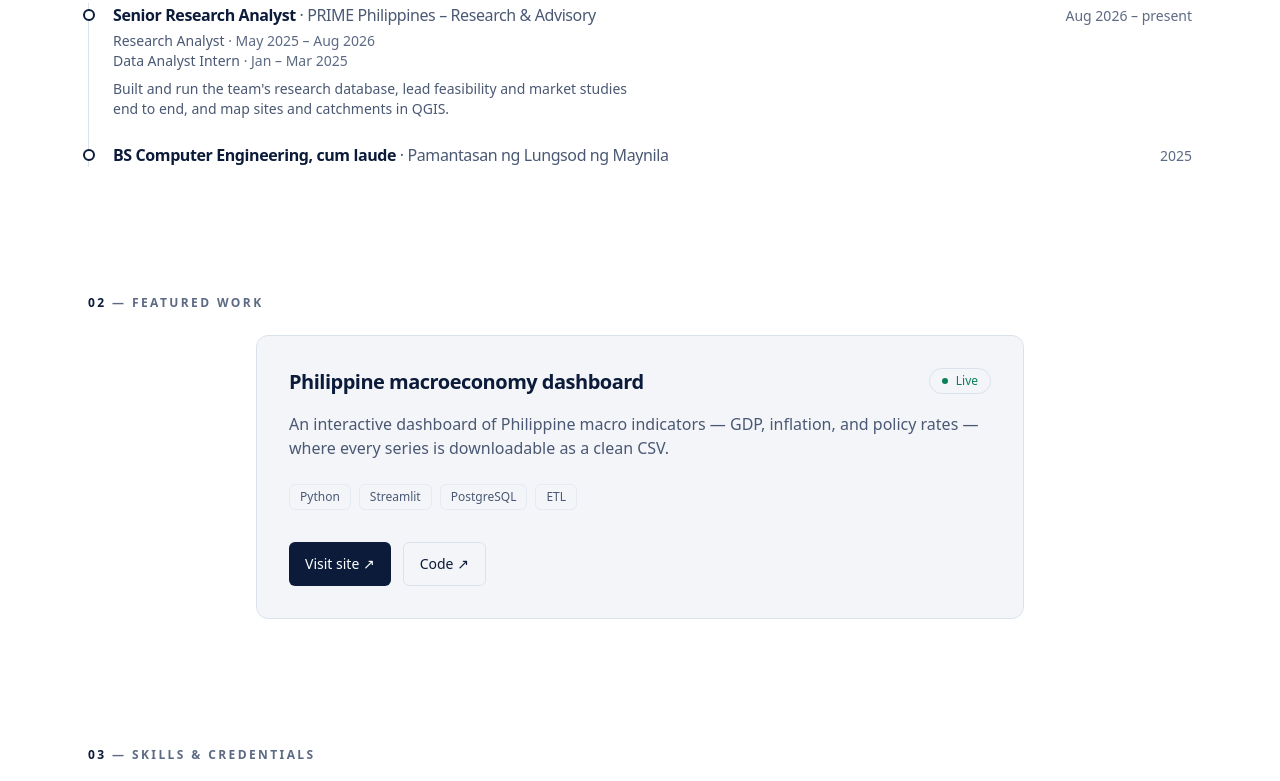
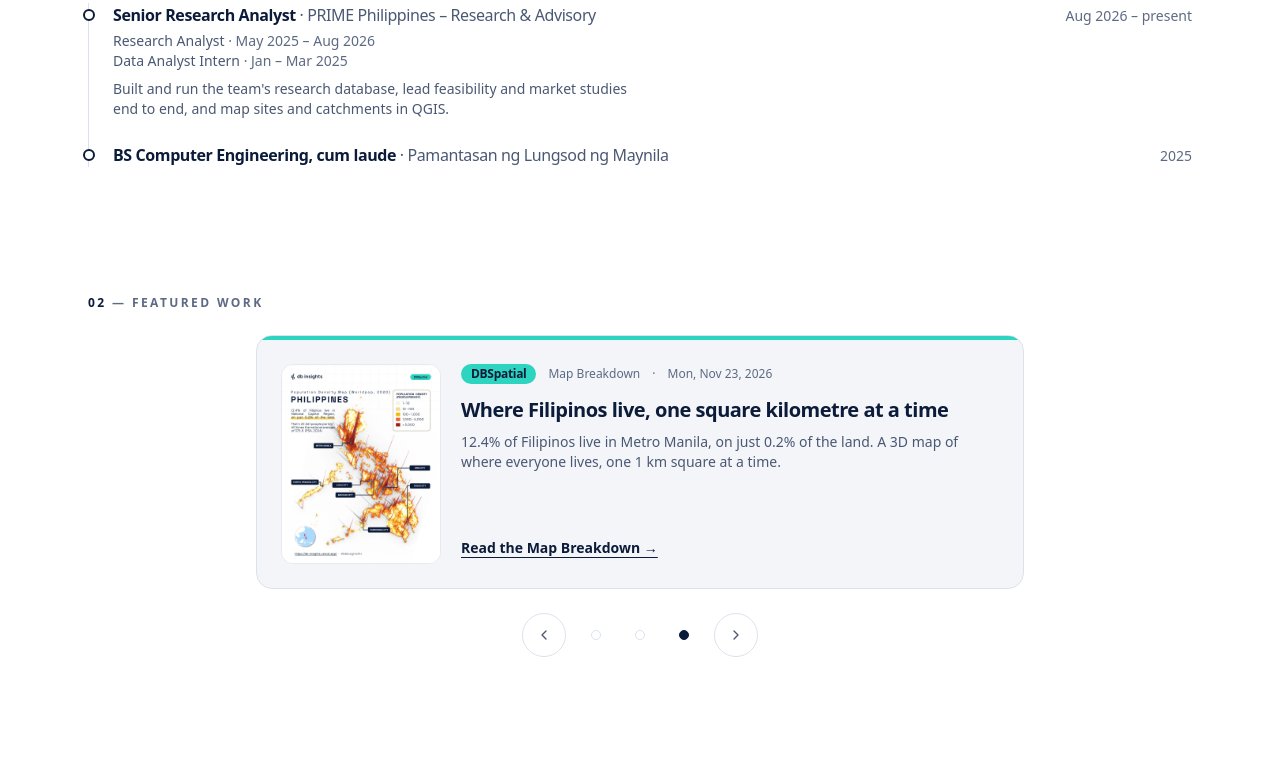
Before and after one commit to DaryllBanal1030/db-insights, an Astro site: page /about in a window 1280 px wide. Shown: the part 402-1183 px from the top of the page. Built offline with nearby package versions, Linux system fonts and the light colour scheme; Astro itself is replaced by a stand-in of ours; a web font is replaced by a local one.

Commit message:
Featured work: one slide per Sub-brand; archive the macro dashboard
/about's Featured work carousel now shows the newest post from DBSpatial,
DBAnalytics and DBAutomate (SectionSlide.astro), filled from
src/content/posts/, so new posts update it without code changes:
- DBSpatial: the WorldPop Map Breakdown with its map as the thumbnail
- DBAnalytics: "Data Stories start Mon Nov 23, 2026" until the first one
- DBAutomate: "Build Logs start Mon Jan 4, 2027" (Phase 2)
"Coming" slides get a dot-grid panel with one Sub-brand-coloured dot, so
every slide has the same shape.

- Macro dashboard project archived (featured: false, with a note): it's
  planned to return as a DBAnalytics Data Story + DBAutomate Build Log
- Posts get optional `cover` / `coverAlt` (used for the thumbnail)
- Fix: `@theme inline static` so every brand colour variable is output.
  Before this, --color-automate and --color-analytics were missing, and
  DBAutomate highlights fell back to gold.
- Carousel labels now say slide/section instead of project

Co-Authored-By: Claude Opus 5.5 <noreply@anthropic.com>

```diff
--- a/src/components/Carousel.astro
+++ b/src/components/Carousel.astro
@@ -1,8 +1,12 @@
 ---
 /* =============================================================================
-   Carousel.astro — the featured-work carousel (our second interactive island).
+   Carousel.astro — /about's Featured work carousel (an interactive island).
    =============================================================================
-   Sources cards from the projects collection: featured entries, sorted by order.
+   One slide per Sub-brand that publishes work: DBSpatial, DBAnalytics and
+   DBAutomate. Each slide shows that section's newest post (SectionSlide.astro),
+   or when its first post lands. It fills itself from src/content/posts/.
+   (Until Nov 21, 2026 this showed the projects collection; the macro
+   dashboard there is archived with `featured: false`.)
 
    DESIGN OF THE INTERACTION (and why it's robust + accessible):
    - The track is a horizontally scrolling flex row with CSS scroll-snap. That
@@ -18,16 +22,18 @@
      button, so it looks the same but is easy to hit.
 ============================================================================= */
 
-import { getCollection } from "astro:content";
-import ProjectCard from "./ProjectCard.astro";
+import SectionSlide from "./SectionSlide.astro";
+import { SECTIONS, type SectionKey } from "../lib/hub";
+import { getPosts } from "../lib/posts";
 
-// getCollection reads every file in src/content/projects, validated against the
-// schema. We keep only featured ones and sort by `order`.
-const projects = (await getCollection("projects"))
-  .filter((p) => p.data.featured)
-  .sort((a, b) => a.data.order - b.data.order);
+// The Sub-brands shown, in order. getPosts() returns newest first, so [0] is
+// the latest post (or undefined if the section has none yet).
+const keys: SectionKey[] = ["spatial", "analytics", "automate"];
+const slides = await Promise.all(
+  keys.map(async (key) => ({ section: SECTIONS[key], post: (await getPosts(key))[0] })),
+);
 
-const hasControls = projects.length > 1;
+const hasControls = slides.length > 1;
 ---
 
 <div class="carousel mx-auto max-w-3xl" data-carousel>
@@ -42,17 +48,17 @@ const hasControls = projects.length > 1;
     tabindex="0"
     role="group"
     aria-roledescription="carousel"
-    aria-label="Featured projects"
+    aria-label="Featured work by section"
   >
     {
-      projects.map((p, i) => (
+      slides.map((s, i) => (
         <div
           class="carousel-slide w-full shrink-0 snap-center"
           role="group"
           aria-roledescription="slide"
-          aria-label={`${i + 1} of ${projects.length}: ${p.data.title}`}
+          aria-label={`${i + 1} of ${slides.length}: ${s.section.name}`}
         >
-          <ProjectCard project={p.data} />
+          <SectionSlide section={s.section} post={s.post} />
         </div>
       ))
     }
@@ -65,7 +71,7 @@ const hasControls = projects.length > 1;
           type="button"
           data-prev
           class="grid h-11 w-11 place-items-center rounded-full border border-border text-muted transition-colors hover:border-accent hover:text-accent"
-          aria-label="Previous project"
+          aria-label="Previous slide"
         >
           <svg class="h-4 w-4" viewBox="0 0 24 24" fill="none" stroke="currentColor" stroke-width="2" stroke-linecap="round" stroke-linejoin="round" aria-hidden="true">
             <path d="M15 18l-6-6 6-6" />
@@ -74,14 +80,14 @@ const hasControls = projects.length > 1;
 
         {/* role="group" (not "tablist"): these are plain buttons, and the
             current one is marked with aria-current by the script below. */}
-        <div class="flex items-center" data-dots role="group" aria-label="Choose project">
-          {projects.map((p, i) => (
+        <div class="flex items-center" data-dots role="group" aria-label="Choose a section">
+          {slides.map((s, i) => (
             <button
               type="button"
               data-dot
               data-index={i}
               class="grid h-11 w-11 place-items-center rounded-full"
-              aria-label={`Go to project ${i + 1}: ${p.data.title}`}
+              aria-label={`Go to slide ${i + 1}: ${s.section.name}`}
             >
               <span class="dot-mark h-2.5 w-2.5 rounded-full border border-border transition-colors" aria-hidden="true" />
             </button>
@@ -92,7 +98,7 @@ const hasControls = projects.length > 1;
           type="button"
           data-next
           class="grid h-11 w-11 place-items-center rounded-full border border-border text-muted transition-colors hover:border-accent hover:text-accent"
-          aria-label="Next project"
+          aria-label="Next slide"
         >
           <svg class="h-4 w-4" viewBox="0 0 24 24" fill="none" stroke="currentColor" stroke-width="2" stroke-linecap="round" stroke-linejoin="round" aria-hidden="true">
             <path d="M9 18l6-6-6-6" />
--- /dev/null
+++ b/src/components/SectionSlide.astro
@@ -0,0 +1,120 @@
+---
+/* =============================================================================
+   SectionSlide.astro — one slide of /about's Featured work carousel.
+   =============================================================================
+   Shows the newest post from one Sub-brand (DBSpatial, DBAnalytics or
+   DBAutomate). It fills itself from src/content/posts/, so publishing a post
+   updates the slide with no code changes.
+   - With a post: Sub-brand Tag, Format · date, title, summary, the post's
+     cover image if it has one, and a link to the post.
+   - Without one yet: a short card saying when that Sub-brand's first post
+     lands (or that it's on LinkedIn already), linking to the section page.
+   The thin top bar and the highlights use the Sub-brand's colour.
+============================================================================= */
+
+import SubBrandTag from "./SubBrandTag.astro";
+import PostTitle from "./PostTitle.astro";
+import { hasStarted, type Section } from "../lib/hub";
+import { accentStyleOf, formatDate, urlOf, type Post } from "../lib/posts";
+
+interface Props {
+  section: Section;
+  post?: Post; // the newest post in this section, if there is one
+}
+
+const { section, post } = Astro.props;
+const live = hasStarted(section.startsOn);
+// Singular Format name for the "coming" text, e.g. "Data Stories" -> "Data Story".
+const firstFormat = section.formats[0].replace(/ies$/, "y").replace(/s$/, "");
+---
+
+<article
+  class="flex h-full flex-col overflow-hidden rounded-2xl border border-border bg-surface"
+  style={post ? accentStyleOf(post) : `--hl: var(--color-${section.key})`}
+>
+  <span class:list={["h-1 w-full", section.barClass]} aria-hidden="true"></span>
+
+  <div class="flex flex-1 flex-col gap-5 p-5 sm:flex-row sm:p-6">
+    {
+      post?.data.cover ? (
+        // A fixed 4:3 box (`aspect`) reserves the space, so nothing jumps
+        // while the image loads; `object-cover` crops the image to fill it.
+        <img
+          src={post.data.cover}
+          alt={post.data.coverAlt ?? ""}
+          width="1600"
+          height="2000"
+          loading="lazy"
+          decoding="async"
+          class="aspect-[4/3] w-full shrink-0 rounded-xl border border-hairline bg-bg object-cover sm:aspect-[4/5] sm:w-40"
+        />
+      ) : (
+        // No image yet: a dot-grid panel the same size, with ONE dot in the
+        // Sub-brand colour (the brand's "one data point / one place" motif),
+        // so every slide has the same shape. Purely decorative.
+        <div
+          class="dot-grid relative aspect-[4/3] w-full shrink-0 rounded-xl border border-hairline bg-bg sm:aspect-[4/5] sm:w-40"
+          aria-hidden="true"
+        >
+          <span
+            class:list={["absolute left-[58%] top-[42%] h-3.5 w-3.5 rounded-full ring-4 ring-bg", section.barClass]}
+          />
+        </div>
+      )
+    }
+
+    <div class="flex flex-1 flex-col">
+      <div class="flex flex-wrap items-center gap-x-3 gap-y-2 text-xs text-faint">
+        <SubBrandTag section={section} />
+        {
+          post ? (
+            <>
+              <span>{post.data.format}</span>
+              <span aria-hidden="true">·</span>
+              <time datetime={post.data.date.toISOString()}>{formatDate(post.data.date)}</time>
+            </>
+          ) : (
+            <span>Phase {section.phase}</span>
+          )
+        }
+      </div>
+
+      {
+        post ? (
+          <>
+            <h3 class="mt-3 text-balance text-lg font-bold tracking-tight sm:text-xl">
+              <PostTitle title={post.data.title} />
+            </h3>
+            <p class="mt-2 text-sm text-muted">{post.data.summary}</p>
+            <a
+              href={urlOf(post)}
+              class="press mt-auto inline-flex min-h-11 items-center self-start pt-3 text-sm font-semibold text-text underline underline-offset-4 hover:opacity-80"
+            >
+              Read the {post.data.format} →
+            </a>
+          </>
+        ) : (
+          <>
+            <h3 class="mt-3 text-balance text-lg font-bold tracking-tight sm:text-xl">
+              {live ? (
+                <>The first {firstFormat} is on its way.</>
+              ) : (
+                <>
+                  {section.formats.join(" and ")} start{" "}
+                  <span class="insight">{section.starts}</span>.
+                </>
+              )}
+            </h3>
+            <p class="mt-2 text-sm text-muted">{section.focus}</p>
+            <a
+              href={section.path}
+              class="press mt-auto inline-flex min-h-11 items-center self-start pt-3 text-sm font-semibold text-text underline underline-offset-4 hover:opacity-80"
+            >
+              See {section.name} →
+            </a>
+          </>
+        )
+      }
+    </div>
+  </div>
+</article>
--- a/src/content.config.ts
+++ b/src/content.config.ts
@@ -53,6 +53,11 @@ const posts = defineCollection({
     source: z.string().optional(),
     // Link to the original post on LinkedIn (the Home Platform).
     linkedinUrl: z.string().url().optional(),
+    // Optional cover image, a path under public/ (e.g.
+    // "/img/posts/2026-11-23-where-filipinos-live.webp"), and a short
+    // description of it. Shown as the thumbnail on /about's Featured work.
+    cover: z.string().optional(),
+    coverAlt: z.string().optional(),
     // `draft: true` keeps a post out of the built site while you work on it.
     draft: z.boolean().default(false),
   }),
--- a/src/content/posts/2026-11-23-where-filipinos-live.md
+++ b/src/content/posts/2026-11-23-where-filipinos-live.md
@@ -11,6 +11,8 @@ summary: "12.4% of Filipinos live in Metro Manila, on just 0.2% of the land. A 3
 source: "Map: WorldPop 2020, 1 km grid (UN-adjusted); heights capped at 60,000 people/km². Figures: PSA 2024 Census of Population. Map data: WorldPop (www.worldpop.org), CC BY 4.0, DOI 10.5258/SOTON/WP00675."
 # Fill this in after posting on LinkedIn (Mon Nov 23, 2026), then uncomment:
 # linkedinUrl: "https://www.linkedin.com/posts/..."
+cover: "/img/posts/2026-11-23-where-filipinos-live.webp"
+coverAlt: "3D population density map of the Philippines, with the tallest red spikes in Metro Manila"
 draft: false
 ---
 
--- a/src/content/projects/macro-dashboard.md
+++ b/src/content/projects/macro-dashboard.md
@@ -6,7 +6,11 @@ tags: ["Python", "Streamlit", "PostgreSQL", "ETL"]
 # PLACEHOLDER URLs — replace with your real links.
 liveUrl: "https://ph-macro-dashboard.streamlit.app"
 repoUrl: "https://github.com/DaryllBanal1030/ph-macro-dashboard"
-featured: true
+# ARCHIVED Nov 21, 2026 (Daryll): /about's Featured work now shows the latest
+# post from each Sub-brand instead. The dashboard is planned to come back as
+# posts: the dashboard as a DBAnalytics Data Story, the pipeline behind it as
+# a DBAutomate Build Log. Set this back to true to show the card again.
+featured: false
 order: 1
 ---
 
--- a/src/styles/global.css
+++ b/src/styles/global.css
@@ -39,7 +39,11 @@
    Register tokens with Tailwind. `inline` => utilities reference the variables,
    so they follow the active theme. The actual values are set further down.
 ----------------------------------------------------------------------------- */
-@theme inline {
+/* `static`: always output every token below as a CSS variable on :root.
+   Without it, Tailwind only outputs the ones it sees written out in the code,
+   and components that build names on the fly (var(--color-${key})) got
+   nothing back, e.g. DBAutomate highlights fell back to gold. */
+@theme inline static {
   --color-bg: var(--bg);
   --color-surface: var(--surface);
   --color-border: var(--border);
```
